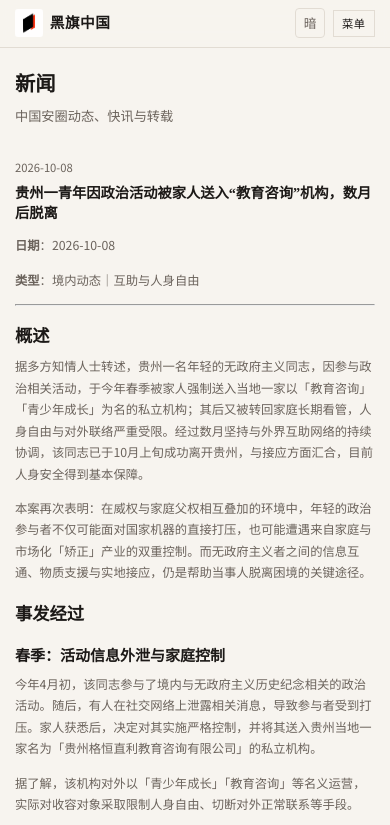
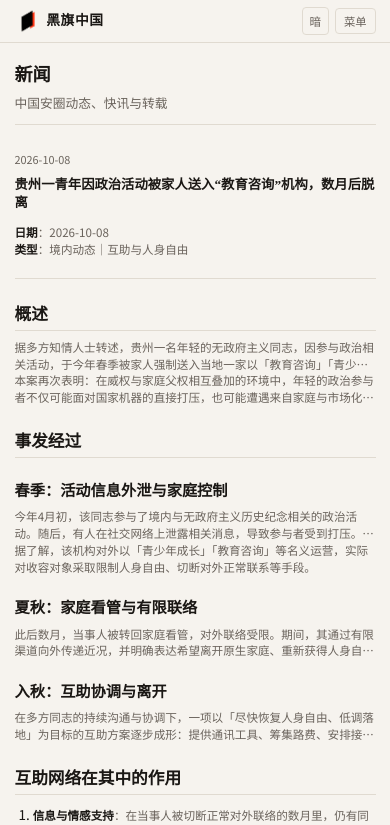
Before and after one commit to GYROJECT/BlackFlagChina, a React (Vite) app: page /BlackFlagChina/news in a window 390 px wide. Shown: the top 825 px of the page. Built offline with nearby package versions, Linux system fonts and the light colour scheme.

Commit message:
ui: polish prose, lists, mobile, article back link

```diff
--- a/src/styles/global.css
+++ b/src/styles/global.css
@@ -1,103 +1,122 @@
-/* 黑旗中国 — 紧凑布局 + 浅色/深色 */
+/* 黑旗中国 — UI 微调：可读性 / 列表密度 / 主题一致性 */
 
 :root,
 [data-theme="dark"] {
   color-scheme: dark;
   --bg: #0e0d0c;
   --bg-elevated: #161412;
-  --bg-card: #1a1715;
-  --border: #2c2724;
-  --text: #e6e0d8;
-  --text-muted: #8f8680;
+  --bg-card: #171412;
+  --border: #2a2623;
+  --text: #e8e2da;
+  --text-muted: #918882;
   --accent: #c41e3a;
-  --accent-soft: #8b1528;
+  --accent-soft: rgba(196, 30, 58, 0.14);
   --highlight: #d4a84b;
-  --header-bg: rgba(14, 13, 12, 0.92);
-  --shadow: transparent;
+  --header-bg: rgba(14, 13, 12, 0.94);
+  --quote-border: #c41e3a;
+  --prose-max: 40rem;
+  --shadow: none;
 }
 
 [data-theme="light"] {
   color-scheme: light;
-  --bg: #f7f4ef;
-  --bg-elevated: #fff;
-  --bg-card: #fff;
-  --border: #e2dcd3;
-  --text: #1c1917;
-  --text-muted: #6b635c;
-  --accent: #b01530;
-  --accent-soft: #d4a0a8;
-  --highlight: #9a6b12;
-  --header-bg: rgba(247, 244, 239, 0.94);
+  --bg: #f6f3ee;
+  --bg-elevated: #ffffff;
+  --bg-card: #ffffff;
+  --border: #e0dad0;
+  --text: #1a1714;
+  --text-muted: #6a635c;
+  --accent: #a8122c;
+  --accent-soft: rgba(168, 18, 44, 0.08);
+  --highlight: #8a6010;
+  --header-bg: rgba(246, 243, 238, 0.96);
+  --quote-border: #a8122c;
   --shadow: 0 1px 2px rgba(0, 0, 0, 0.04);
 }
 
 :root {
-  --serif: 'Noto Serif SC', 'Songti SC', serif;
-  --sans: 'Noto Sans SC', system-ui, sans-serif;
-  --max: 920px;
+  --serif: "Noto Serif SC", "Songti SC", "STSong", serif;
+  --sans: "Noto Sans SC", system-ui, -apple-system, sans-serif;
+  --max: 880px;
+  --pad: 1rem;
 }
 
 *, *::before, *::after { box-sizing: border-box; margin: 0; padding: 0; }
-html { font-size: 15px; scroll-behavior: smooth; }
+
+html {
+  font-size: 15px;
+  scroll-behavior: smooth;
+  -webkit-text-size-adjust: 100%;
+}
+
 body {
   font-family: var(--sans);
   background: var(--bg);
   color: var(--text);
-  line-height: 1.65;
+  line-height: 1.6;
   min-height: 100vh;
   -webkit-font-smoothing: antialiased;
 }
+
+::selection {
+  background: var(--accent-soft);
+  color: var(--text);
+}
+
 a { color: inherit; text-decoration: none; }
 a:hover { color: var(--accent); }
-img { max-width: 100%; display: block; }
-button { font-family: inherit; }
+img { max-width: 100%; height: auto; display: block; }
+button { font-family: inherit; cursor: pointer; }
+:focus-visible {
+  outline: 2px solid var(--accent);
+  outline-offset: 2px;
+}
 
 .site { display: flex; flex-direction: column; min-height: 100vh; }
 
+/* —— Header —— */
 .site-header {
-  position: sticky; top: 0; z-index: 50;
+  position: sticky;
+  top: 0;
+  z-index: 50;
   background: var(--header-bg);
-  backdrop-filter: blur(10px);
+  backdrop-filter: blur(12px);
+  -webkit-backdrop-filter: blur(12px);
   border-bottom: 1px solid var(--border);
 }
 .header-inner {
   max-width: var(--max);
   margin: 0 auto;
-  padding: 0.55rem 1rem;
+  padding: 0.5rem var(--pad);
   display: flex;
   align-items: center;
-  justify-content: space-between;
-  gap: 0.75rem;
+  gap: 0.6rem;
+  flex-wrap: wrap;
 }
 .logo {
   display: flex;
   align-items: center;
-  gap: 0.45rem;
+  gap: 0.4rem;
   font-family: var(--serif);
   font-weight: 700;
-  font-size: 0.98rem;
-  letter-spacing: 0.03em;
+  font-size: 0.95rem;
+  letter-spacing: 0.04em;
   flex-shrink: 0;
 }
 .logo-img {
-  width: 28px;
-  height: 28px;
+  width: 26px;
+  height: 26px;
   object-fit: contain;
   border-radius: 3px;
-  background-color: rgba(255, 255, 255, 0.9); /* 给透明图片加个 90% 透明度的白底 */
-  padding: 2px; /* 稍微留一点边距，别贴着边 */
+  /* 实心底标志：不再强制白底，避免深色主题发白块 */
+  background: transparent;
 }
-.logo-mark {
-  width: 22px; height: 22px;
-  background: var(--accent);
-  clip-path: polygon(50% 0%, 0% 100%, 100% 100%);
-  flex-shrink: 0;
-}
+.logo span { white-space: nowrap; }
 
 .header-actions {
   display: flex;
   align-items: center;
-  gap: 0.5rem;
+  gap: 0.4rem;
   margin-left: auto;
 }
 
@@ -105,354 +124,355 @@ button { font-family: inherit; }
   background: transparent;
   border: 1px solid var(--border);
   color: var(--text-muted);
-  width: 2rem;
-  height: 2rem;
+  width: 1.9rem;
+  height: 1.9rem;
   border-radius: 4px;
-  cursor: pointer;
-  font-size: 0.85rem;
+  font-size: 0.8rem;
   display: inline-flex;
   align-items: center;
   justify-content: center;
-  line-height: 1;
+  transition: border-color 0.15s, color 0.15s;
 }
 .theme-toggle:hover {
-  color: var(--text);
   border-color: var(--accent);
+  color: var(--accent);
+}
+
+.nav-toggle {
+  display: none;
+  background: transparent;
+  border: 1px solid var(--border);
+  color: var(--text-muted);
+  font-size: 0.78rem;
+  padding: 0.28rem 0.55rem;
+  border-radius: 4px;
 }
 
 .nav {
   display: flex;
+  align-items: center;
+  gap: 0.15rem;
   flex-wrap: wrap;
-  gap: 0.1rem 0.9rem;
-  font-size: 0.8rem;
-  font-weight: 500;
-  letter-spacing: 0.04em;
 }
-.nav a { color: var(--text-muted); transition: color 0.12s; }
-.nav a:hover, .nav a.active { color: var(--text); }
+.nav a {
+  font-size: 0.82rem;
+  color: var(--text-muted);
+  padding: 0.28rem 0.5rem;
+  border-radius: 4px;
+  transition: color 0.12s, background 0.12s;
+}
+.nav a:hover { color: var(--text); background: var(--accent-soft); }
 .nav a.active {
-  border-bottom: 1.5px solid var(--accent);
-  padding-bottom: 1px;
+  color: var(--accent);
+  background: var(--accent-soft);
+  font-weight: 600;
 }
 
+/* —— Main —— */
 .site-main {
   flex: 1;
   max-width: var(--max);
   width: 100%;
   margin: 0 auto;
-  padding: 1.35rem 1rem 2.5rem;
+  padding: 1.25rem var(--pad) 2.5rem;
 }
+
 .site-footer {
   border-top: 1px solid var(--border);
-  padding: 1.25rem 1rem;
+  padding: 1.1rem var(--pad);
   text-align: center;
+  font-size: 0.78rem;
   color: var(--text-muted);
-  font-size: 0.78rem;
   line-height: 1.5;
 }
-.site-footer a { color: var(--text-muted); }
+.site-footer a { color: var(--text-muted); text-decoration: underline; text-underline-offset: 2px; }
 .site-footer a:hover { color: var(--accent); }
 
-/* Hero — 更矮 */
+/* —— Hero —— */
 .hero {
-  margin-bottom: 1.75rem;
-  padding: 0 0 1.15rem 0.9rem;
+  padding: 1.5rem 0 1.25rem;
   border-bottom: 1px solid var(--border);
-  position: relative;
-}
-.hero::before {
-  content: '';
-  position: absolute;
-  left: 0; top: 0;
-  width: 3px; height: 100%;
-  background: linear-gradient(to bottom, var(--accent), transparent);
+  margin-bottom: 1.5rem;
 }
 .hero-kicker {
-  font-size: 0.68rem;
-  letter-spacing: 0.18em;
+  font-size: 0.72rem;
+  letter-spacing: 0.12em;
   text-transform: uppercase;
-  color: var(--accent);
+  color: var(--text-muted);
   margin-bottom: 0.35rem;
-  font-weight: 500;
 }
 .hero h1 {
   font-family: var(--serif);
-  font-size: clamp(1.45rem, 3.5vw, 1.85rem);
+  font-size: 1.65rem;
   font-weight: 700;
   line-height: 1.25;
   margin-bottom: 0.45rem;
 }
 .hero-lead {
+  color: var(--text-muted);
   font-size: 0.9rem;
-  color: var(--text-muted);
-  max-width: 40em;
-  font-weight: 400;
+  max-width: 32rem;
   line-height: 1.55;
 }
 
+/* —— Sections / lists —— */
 .section { margin-bottom: 1.75rem; }
 .section-header {
   display: flex;
   align-items: baseline;
   justify-content: space-between;
-  margin-bottom: 0.75rem;
-  padding-bottom: 0.4rem;
+  gap: 0.75rem;
+  margin-bottom: 0.65rem;
+  padding-bottom: 0.35rem;
   border-bottom: 1px solid var(--border);
 }
 .section-header h2 {
   font-family: var(--serif);
   font-size: 1.05rem;
-  font-weight: 600;
+  font-weight: 700;
 }
 .section-header a {
-  font-size: 0.75rem;
+  font-size: 0.78rem;
   color: var(--text-muted);
-  letter-spacing: 0.04em;
+  white-space: nowrap;
 }
+.section-header a:hover { color: var(--accent); }
 
-/* Cards — 更密 */
-.card-grid {
-  display: grid;
-  grid-template-columns: repeat(auto-fill, minmax(240px, 1fr));
-  gap: 0.75rem;
+.page-header {
+  margin-bottom: 1.1rem;
+  padding-bottom: 0.75rem;
+  border-bottom: 1px solid var(--border);
 }
-.card {
-  background: var(--bg-card);
-  border: 1px solid var(--border);
-  box-shadow: var(--shadow);
-  padding: 0.85rem 0.95rem;
-  transition: border-color 0.15s;
-  position: relative;
-  overflow: hidden;
-}
-.card::after {
-  content: '';
-  position: absolute;
-  top: 0; left: 0;
-  width: 100%; height: 2px;
-  background: var(--accent);
-  transform: scaleX(0);
-  transform-origin: left;
-  transition: transform 0.2s ease;
-}
-.card:hover { border-color: var(--accent-soft); }
-.card:hover::after { transform: scaleX(1); }
-.card-meta {
-  font-size: 0.7rem;
-  color: var(--text-muted);
-  letter-spacing: 0.04em;
-  margin-bottom: 0.3rem;
-}
-.card h3 {
-  font-family: var(--serif);
-  font-size: 0.95rem;
-  font-weight: 600;
-  line-height: 1.4;
-  margin-bottom: 0.3rem;
-}
-.card p {
-  font-size: 0.82rem;
-  color: var(--text-muted);
-  line-height: 1.5;
-}
-
-.page-header { margin-bottom: 1.25rem; }
 .page-header h1 {
   font-family: var(--serif);
-  font-size: clamp(1.35rem, 3vw, 1.65rem);
+  font-size: 1.4rem;
   font-weight: 700;
-  margin-bottom: 0.25rem;
+  line-height: 1.3;
+  margin-top: 0.2rem;
 }
 .page-header p {
   color: var(--text-muted);
   font-size: 0.88rem;
+  margin-top: 0.35rem;
+}
+.page-header .back {
+  display: inline-block;
+  font-size: 0.8rem;
+  color: var(--text-muted);
+  margin-bottom: 0.4rem;
+}
+.page-header .back:hover { color: var(--accent); }
+
+.page-cover {
+  margin: -0.25rem 0 1rem;
+  border-radius: 6px;
+  overflow: hidden;
+  border: 1px solid var(--border);
+  max-height: 220px;
+}
+.page-cover img {
+  width: 100%;
+  height: 220px;
+  object-fit: cover;
 }
 
-/* Article list — 更密 */
 .article-list { display: flex; flex-direction: column; }
 .article-row {
   display: grid;
   grid-template-columns: 5.5rem 1fr;
-  gap: 0.85rem;
+  gap: 0.65rem 0.85rem;
   padding: 0.7rem 0;
   border-bottom: 1px solid var(--border);
+  align-items: start;
+  transition: background 0.12s;
 }
-.article-row:hover { background: transparent; }
+.article-row:hover { background: var(--accent-soft); margin: 0 -0.4rem; padding-left: 0.4rem; padding-right: 0.4rem; border-radius: 4px; }
+.article-row:hover h3 { color: var(--accent); }
 .article-date {
   font-size: 0.75rem;
   color: var(--text-muted);
+  font-variant-numeric: tabular-nums;
   padding-top: 0.15rem;
 }
 .article-row h3 {
-  font-family: var(--serif);
-  font-size: 0.95rem;
+  font-size: 0.92rem;
   font-weight: 600;
-  margin-bottom: 0.2rem;
   line-height: 1.4;
+  margin-bottom: 0.15rem;
 }
 .article-row p {
-  font-size: 0.82rem;
+  font-size: 0.8rem;
   color: var(--text-muted);
+  line-height: 1.45;
+  display: -webkit-box;
+  -webkit-line-clamp: 2;
+  -webkit-box-orient: vertical;
+  overflow: hidden;
+}
+.tag {
+  display: inline-block;
+  font-size: 0.68rem;
+  color: var(--accent);
+  background: var(--accent-soft);
+  padding: 0.1rem 0.4rem;
+  border-radius: 3px;
+  margin-right: 0.35rem;
+  margin-bottom: 0.15rem;
+  vertical-align: middle;
+}
+.card-meta {
+  font-size: 0.78rem;
+  color: var(--text-muted);
+  font-variant-numeric: tabular-nums;
 }
 
-.book-cat { margin-bottom: 1.25rem; }
-.book-cat h3 {
-  font-family: var(--serif);
-  font-size: 0.95rem;
-  font-weight: 600;
-  margin-bottom: 0.45rem;
-  color: var(--highlight);
-}
-.book-list {
-  list-style: none;
-  display: grid;
-  grid-template-columns: repeat(auto-fill, minmax(220px, 1fr));
-  gap: 0.2rem 1rem;
-}
-.book-list a {
-  font-size: 0.85rem;
-  color: var(--text);
-  display: block;
-  padding: 0.2rem 0;
-  border-bottom: 1px solid transparent;
-}
-.book-list a:hover {
-  border-bottom-color: var(--accent);
-  color: var(--accent);
-}
-
+/* —— Prose (articles) —— */
 .prose {
-  max-width: 38rem;
+  max-width: var(--prose-max);
   font-size: 0.95rem;
   line-height: 1.75;
+  color: var(--text);
 }
-.prose h1, .prose h2, .prose h3 {
+.prose > * + * { margin-top: 0.9em; }
+.prose p { margin: 0; }
+.prose h1, .prose h2, .prose h3, .prose h4 {
   font-family: var(--serif);
-  margin: 1.35rem 0 0.5rem;
+  font-weight: 700;
   line-height: 1.3;
+  margin-top: 1.5em;
+  margin-bottom: 0.5em;
 }
-.prose h1 { font-size: 1.4rem; }
-.prose h2 { font-size: 1.15rem; }
-.prose h3 { font-size: 1rem; }
-.prose p { margin-bottom: 0.85rem; }
-.prose ul, .prose ol { margin: 0 0 0.85rem 1.15rem; }
-.prose li { margin-bottom: 0.25rem; }
-.prose blockquote {
-  border-left: 3px solid var(--accent);
-  padding: 0.35rem 0 0.35rem 0.9rem;
-  margin: 1rem 0;
-  color: var(--text-muted);
-  font-style: italic;
-}
+.prose h2 { font-size: 1.15rem; border-bottom: 1px solid var(--border); padding-bottom: 0.25em; }
+.prose h3 { font-size: 1.05rem; }
+.prose h4 { font-size: 0.98rem; color: var(--text-muted); }
+.prose strong { font-weight: 650; color: var(--text); }
+.prose em { font-style: italic; }
 .prose a {
   color: var(--accent);
   text-decoration: underline;
   text-underline-offset: 2px;
+  text-decoration-thickness: 1px;
+}
+.prose a:hover { opacity: 0.85; }
+.prose ul, .prose ol {
+  padding-left: 1.35em;
+  margin: 0.6em 0;
+}
+.prose li + li { margin-top: 0.3em; }
+.prose blockquote {
+  margin: 1em 0;
+  padding: 0.55em 0 0.55em 0.95em;
+  border-left: 3px solid var(--quote-border);
+  color: var(--text-muted);
+  background: var(--accent-soft);
+  border-radius: 0 4px 4px 0;
+}
+.prose blockquote p { margin: 0.35em 0; }
+.prose hr {
+  border: none;
+  border-top: 1px solid var(--border);
+  margin: 1.5em 0;
 }
 .prose code {
+  font-size: 0.86em;
   background: var(--bg-elevated);
-  padding: 0.1em 0.3em;
-  border-radius: 2px;
-  font-size: 0.88em;
+  border: 1px solid var(--border);
+  padding: 0.1em 0.35em;
+  border-radius: 3px;
 }
+.prose pre {
+  background: var(--bg-elevated);
+  border: 1px solid var(--border);
+  border-radius: 6px;
+  padding: 0.85em 1em;
+  overflow-x: auto;
+  font-size: 0.85rem;
+  line-height: 1.5;
+}
+.prose pre code {
+  background: none;
+  border: none;
+  padding: 0;
+}
+.prose img {
+  border-radius: 4px;
+  border: 1px solid var(--border);
+  margin: 1em 0;
+}
+.prose table {
+  width: 100%;
+  border-collapse: collapse;
+  font-size: 0.88rem;
+  margin: 1em 0;
+}
+.prose th, .prose td {
+  border: 1px solid var(--border);
+  padding: 0.4em 0.55em;
+  text-align: left;
+}
+.prose th { background: var(--bg-elevated); }
 
-.nav-toggle {
-  display: none;
-  background: none;
-  border: 1px solid var(--border);
-  color: var(--text);
-  padding: 0.3rem 0.55rem;
-  font-size: 0.75rem;
-  cursor: pointer;
-  letter-spacing: 0.06em;
-}
-
-.tag {
-  display: inline-block;
-  font-size: 0.65rem;
-  letter-spacing: 0.08em;
-  text-transform: uppercase;
-  color: var(--accent);
-  border: 1px solid var(--accent-soft);
-  padding: 0.1rem 0.4rem;
-  margin-right: 0.3rem;
-}
-
-/* Gallery compact */
-.gallery-filters {
-  display: flex;
-  flex-wrap: wrap;
-  gap: 0.35rem;
-  margin-bottom: 1rem;
-}
-.gallery-filter {
-  background: transparent;
-  border: 1px solid var(--border);
-  color: var(--text-muted);
-  padding: 0.25rem 0.65rem;
-  font-size: 0.75rem;
-  letter-spacing: 0.04em;
-  cursor: pointer;
-}
-.gallery-filter:hover,
-.gallery-filter.active {
-  border-color: var(--accent);
-  color: var(--text);
-}
+/* Gallery */
 .gallery-grid {
   display: grid;
   grid-template-columns: repeat(auto-fill, minmax(140px, 1fr));
-  gap: 0.55rem;
+  gap: 0.65rem;
 }
 .gallery-item {
-  position: relative;
+  border: 1px solid var(--border);
+  border-radius: 4px;
+  overflow: hidden;
   background: var(--bg-card);
-  border: 1px solid var(--border);
-  overflow: hidden;
   aspect-ratio: 1;
-  display: block;
 }
 .gallery-item img {
   width: 100%;
   height: 100%;
   object-fit: cover;
 }
-.gallery-cap {
-  position: absolute;
-  left: 0; right: 0; bottom: 0;
-  padding: 0.25rem 0.4rem;
-  font-size: 0.65rem;
-  color: #fff;
-  background: linear-gradient(transparent, rgba(0,0,0,0.7));
+
+/* Books */
+.book-groups { display: flex; flex-direction: column; gap: 1.25rem; }
+.book-group h2 {
+  font-family: var(--serif);
+  font-size: 0.98rem;
+  margin-bottom: 0.45rem;
+  color: var(--text-muted);
 }
+.book-group ul { list-style: none; }
+.book-group li {
+  padding: 0.35rem 0;
+  border-bottom: 1px solid var(--border);
+  font-size: 0.88rem;
+}
+.book-group a:hover { color: var(--accent); }
 
-.page-cover {
-  width: 100%;
-  margin-bottom: 1rem;
-  height: clamp(100px, 18vw, 180px);
-  overflow: hidden;
-  position: relative;
-  background: var(--bg-elevated);
-  border-bottom: 1px solid var(--border);
-  border-radius: 2px;
-}
-.page-cover img {
-  width: 100%;
-  height: 100%;
-  object-fit: cover;
-}
-
-@media (max-width: 720px) {
-  .nav-toggle { display: block; }
+/* —— Mobile —— */
+@media (max-width: 640px) {
+  html { font-size: 14.5px; }
+  .nav-toggle { display: inline-flex; }
   .nav {
     display: none;
     width: 100%;
     flex-direction: column;
-    gap: 0.55rem;
-    padding-top: 0.55rem;
+    align-items: stretch;
+    padding: 0.35rem 0 0.5rem;
+    border-top: 1px solid var(--border);
+    margin-top: 0.25rem;
   }
   .nav.open { display: flex; }
-  .header-inner { flex-wrap: wrap; }
-  .article-row { grid-template-columns: 1fr; gap: 0.15rem; }
-  .header-actions { order: 2; }
+  .nav a { padding: 0.45rem 0.55rem; }
+  .article-row {
+    grid-template-columns: 1fr;
+    gap: 0.2rem;
+  }
+  .article-date { padding-top: 0; }
+  .hero h1 { font-size: 1.4rem; }
+  .page-header h1 { font-size: 1.25rem; }
+  .prose { font-size: 0.93rem; }
+  .page-cover, .page-cover img { max-height: 160px; height: 160px; }
 }
+
+@media (min-width: 641px) {
+  .nav { display: flex !important; }
+}
```
Also changed, not shown: src/pages/ArticleDetail.tsx (+15 -3 lines).
